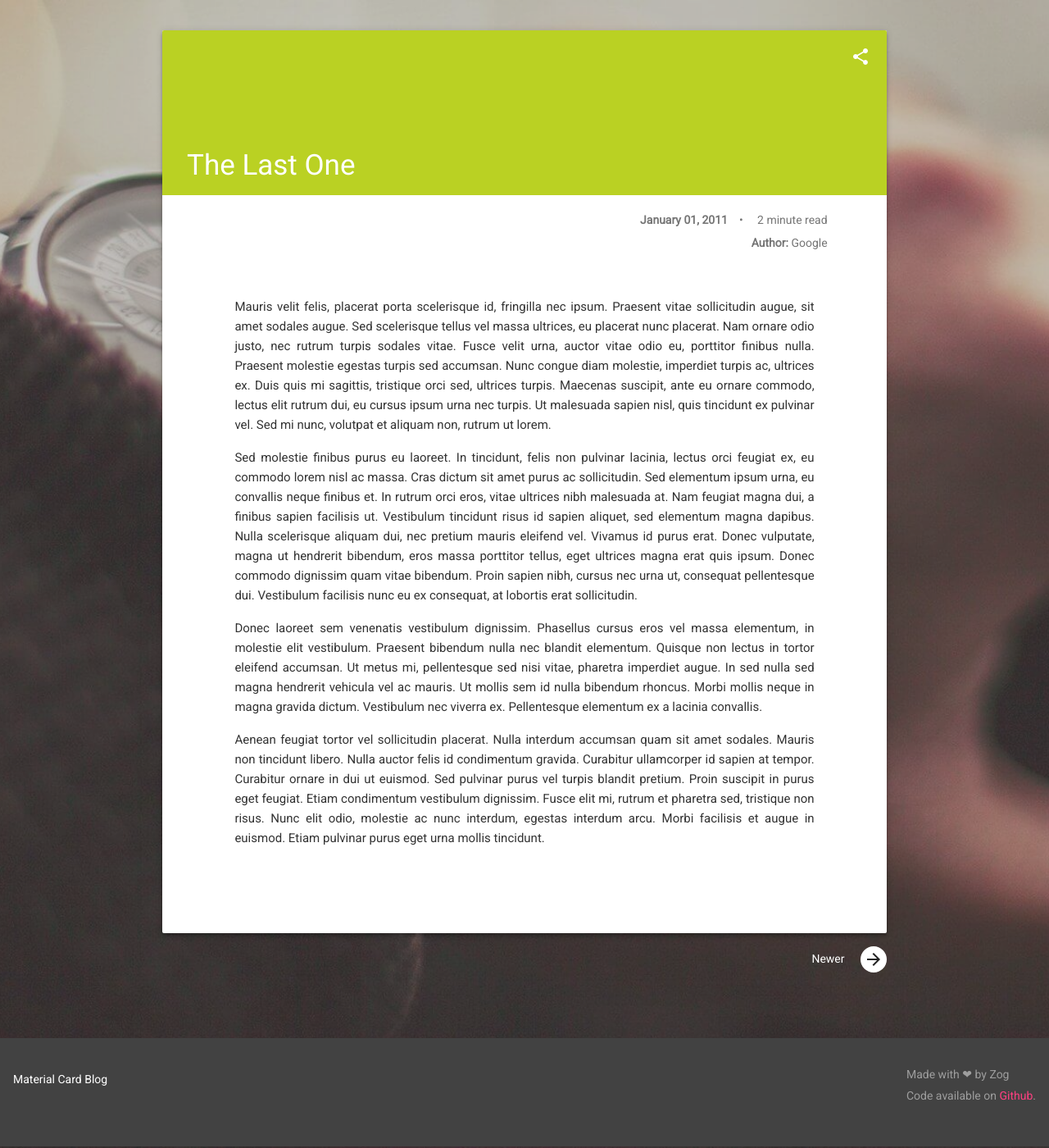
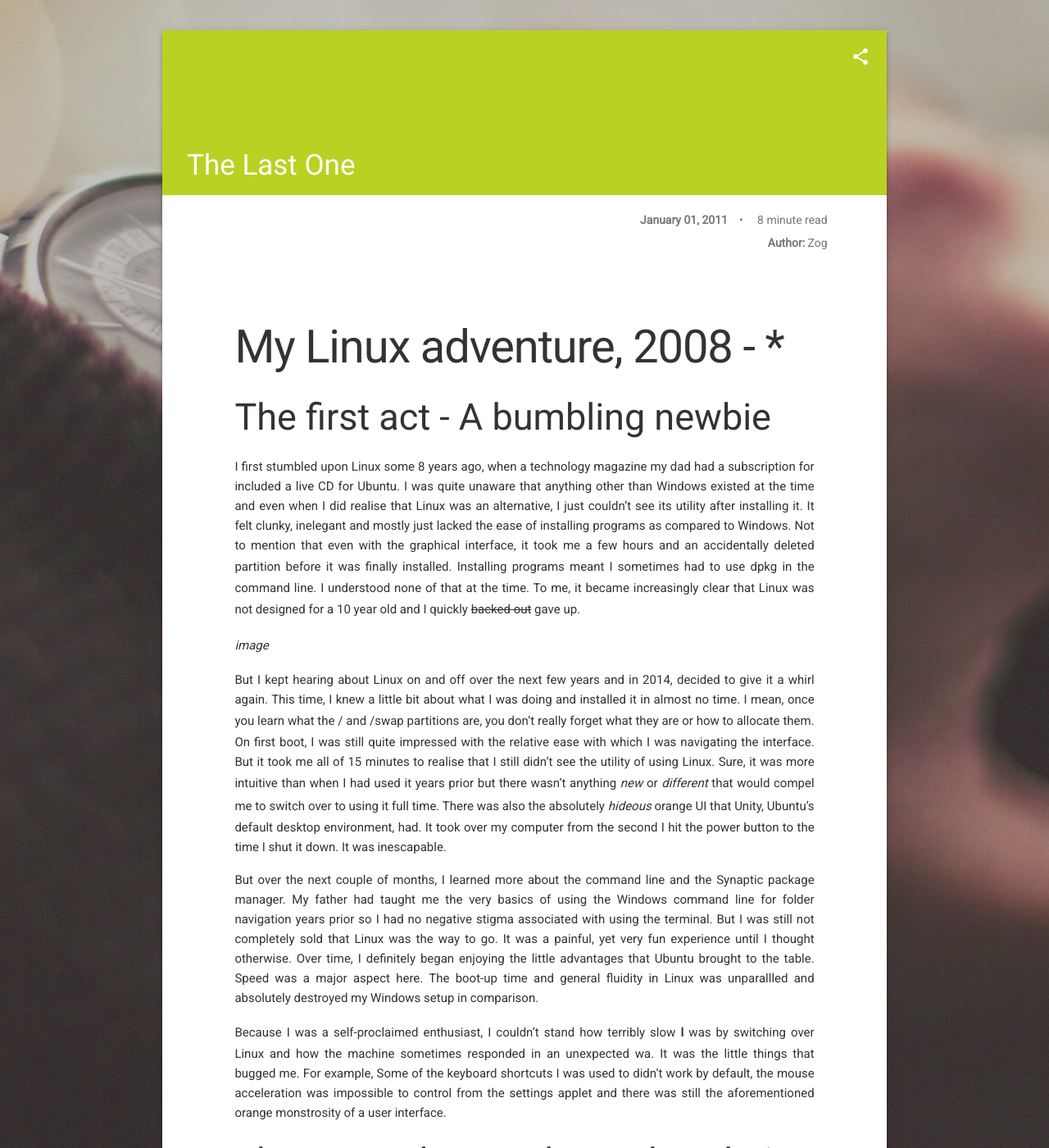
Before and after one commit to calvinwankhede/material-card-blog, a Jekyll site: the page built from _posts/2011-01-01-the-last-one.md, in a window 1280 px wide and 1400 px high, scrolled down 273 px. Shown: the whole window at 82% size. Built offline with Jekyll 4.4.1, drawn with Linux system fonts in a browser that asks for light colours; nearby versions of some CDN libraries; some of the changed text lies outside the part shown.

Commit message:
Update 2011-01-01-the-last-one.md

```diff
--- a/_posts/2011-01-01-the-last-one.md
+++ b/_posts/2011-01-01-the-last-one.md
@@ -2,13 +2,36 @@
 layout: post
 color: "#BAD123"
 textcolor: white
-author: Google
+author: Zog
 ---
 
-Mauris velit felis, placerat porta scelerisque id, fringilla nec ipsum. Praesent vitae sollicitudin augue, sit amet sodales augue. Sed scelerisque tellus vel massa ultrices, eu placerat nunc placerat. Nam ornare odio justo, nec rutrum turpis sodales vitae. Fusce velit urna, auctor vitae odio eu, porttitor finibus nulla. Praesent molestie egestas turpis sed accumsan. Nunc congue diam molestie, imperdiet turpis ac, ultrices ex. Duis quis mi sagittis, tristique orci sed, ultrices turpis. Maecenas suscipit, ante eu ornare commodo, lectus elit rutrum dui, eu cursus ipsum urna nec turpis. Ut malesuada sapien nisl, quis tincidunt ex pulvinar vel. Sed mi nunc, volutpat et aliquam non, rutrum ut lorem.
+# My Linux adventure, 2008 - *
 
-Sed molestie finibus purus eu laoreet. In tincidunt, felis non pulvinar lacinia, lectus orci feugiat ex, eu commodo lorem nisl ac massa. Cras dictum sit amet purus ac sollicitudin. Sed elementum ipsum urna, eu convallis neque finibus et. In rutrum orci eros, vitae ultrices nibh malesuada at. Nam feugiat magna dui, a finibus sapien facilisis ut. Vestibulum tincidunt risus id sapien aliquet, sed elementum magna dapibus. Nulla scelerisque aliquam dui, nec pretium mauris eleifend vel. Vivamus id purus erat. Donec vulputate, magna ut hendrerit bibendum, eros massa porttitor tellus, eget ultrices magna erat quis ipsum. Donec commodo dignissim quam vitae bibendum. Proin sapien nibh, cursus nec urna ut, consequat pellentesque dui. Vestibulum facilisis nunc eu ex consequat, at lobortis erat sollicitudin.
+## The first act - A bumbling newbie
+I first stumbled upon Linux some 8 years ago, when a technology magazine my dad had a subscription for included a live CD for Ubuntu. I was quite unaware that anything other than Windows existed at the time and even when I did realise that Linux was an alternative, I just couldn't see its utility after installing it. It felt clunky, inelegant and mostly just lacked the ease of installing programs as compared to Windows. Not to mention that even with the graphical interface, it took me a few hours and an accidentally deleted partition before it was finally installed. Installing programs meant I sometimes had to use `dpkg` in the command line. I understood none of that at the time. To me, it became increasingly clear that Linux was not designed for a 10 year old and I quickly ~~backed out~~ gave up.
 
-Donec laoreet sem venenatis vestibulum dignissim. Phasellus cursus eros vel massa elementum, in molestie elit vestibulum. Praesent bibendum nulla nec blandit elementum. Quisque non lectus in tortor eleifend accumsan. Ut metus mi, pellentesque sed nisi vitae, pharetra imperdiet augue. In sed nulla sed magna hendrerit vehicula vel ac mauris. Ut mollis sem id nulla bibendum rhoncus. Morbi mollis neque in magna gravida dictum. Vestibulum nec viverra ex. Pellentesque elementum ex a lacinia convallis.
+_image_
 
-Aenean feugiat tortor vel sollicitudin placerat. Nulla interdum accumsan quam sit amet sodales. Mauris non tincidunt libero. Nulla auctor felis id condimentum gravida. Curabitur ullamcorper id sapien at tempor. Curabitur ornare in dui ut euismod. Sed pulvinar purus vel turpis blandit pretium. Proin suscipit in purus eget feugiat. Etiam condimentum vestibulum dignissim. Fusce elit mi, rutrum et pharetra sed, tristique non risus. Nunc elit odio, molestie ac nunc interdum, egestas interdum arcu. Morbi facilisis et augue in euismod. Etiam pulvinar purus eget urna mollis tincidunt.
+But I kept hearing about Linux on and off over the next few years and in 2014, decided to give it a whirl again. This time, I knew a little bit about what I was doing and installed it in almost no time. I mean, once you learn what the `/` and `/swap` partitions are, you don't really forget what they are or how to allocate them. On first boot, I was still quite impressed with the relative ease with which I was navigating the interface. But it took me all of 15 minutes to realise that I still didn't see the utility of using Linux. Sure, it was more intuitive than when I had used it years prior but there wasn't anything _new_ or _different_ that would compel me to switch over to using it full time. There was also the absolutely *hideous* orange UI that Unity, Ubuntu's default desktop environment, had. It took over my computer from the second I hit the power button to the time I shut it down. It was inescapable.
+
+But over the next couple of months, I learned more about the command line and the Synaptic package manager. My father had taught me the very basics of using the Windows command line for folder navigation years prior so I had no negative stigma associated with using the terminal. But I was still not completely sold that Linux was the way to go. It was a painful, yet very fun experience until I thought otherwise. Over time, I definitely began enjoying the little advantages that Ubuntu brought to the table. Speed was a major aspect here. The boot-up time and general fluidity in Linux was unparallled and absolutely destroyed my Windows setup in comparison.
+
+Because I was a self-proclaimed enthusiast, I couldn't stand how terribly slow **I** was by switching over Linux and how the machine sometimes responded in an unexpected wa. It was the little things that bugged me. For example, Some of the keyboard shortcuts I was used to didn't work by default, the mouse acceleration was impossible to control from the settings applet and there was still the aforementioned orange monstrosity of a user interface.
+
+## The second act - The path to being a terminal warrior
+When I realised that the performance gains were these huge on a default setup and that it could have easily been improved with a little bit of tinkering, excitement crept up. You see, I had been using an ancient machine that was only usable due to me micromanaging things like background services and startup programs under Windows. I knew the Windows way of doing these things, `msconfig` and group policies for example, but not their Linux equivalents. After struggling for a bit, I was capable of using `apt-get` and other basic system maintainence commands.
+
+But it quickly become apparent that I'd been approaching the problem wrong. There was no way I was ever going to be able to find all the _workarounds_ needed to be as comfortable as I had been in Windows. Instead, it had to be treated like a completely new system which also meant relearning a lot of things from scratch. It helped that it was around this time that I was also getting somewhat with programming. Python required extensive command line usage as did Git. So at this point I was determined to learn version control, a programming language and the command line. It was almost perfect how all these domains overlapped and it was only because they did that my comfort with all of them accelerated tenfold.
+
+Now, enter 2015 and 2016: I finally understood Linux. It had finally clicked. Somehow, the terminal was what I had been missing all my life and I didn't even know it. The keyboard-first philosophy, verbosity of errors and the sheer simplicity, yet pure power that it placed in your hands was in one word, breathtaking. I began understanding first-hand the convenience of using the terminal for everyday tasks that would normally be done with a desktop. Bash scripting made batch operations trivial and moreover, fun and tab autocomplete meant that even though there was typing to be done, everything was still only a few keystrokes away. I didn't need to ever take either of my hands off the keyboard.
+
+The best part? All my experience just carried over when I started off with the Raspberry Pi. It wasn't a hostile environment at all. After accessing it via SSH, it was as if it were my own computer's command line. Using SSH was simple and unlike Windows, I didn't even need to install something like Putty to control my Raspberry Pi remotely, which ran Debian.
+
+So I began loving Linux and it was around this time that it was starting to become an obsession. There was always something new to learn and even the simplest differences, like the one between `/usr/bin` vs `/usr/sbin` had tons of years worth of history behind them. I wanted to learn more about the way the system worked though and I discovered, through Reddit, that Arch Linux was the best way to do this. The comment that advocated for Arch trailed off with some variation of the words, _but it's not for the faint of heart_. I still don't know if I jumped on the idea as fast as I did because that comment posed an idea of elitism or because it seemed like a challenge but I was hooked. That was October of 2016, a few months ago.
+
+## The third act - Breaking a Linux install, repeatedly
+I downloaded Arch without knowing much about it. I was aware that it came with only the bare skeleton of an operating system and nothing else. Installing an X server, window manager, getting my trackpad working, everything needed to be done manually. The prospect of this task was arduous, I couldn't even imagine how I would manage to get all of these things working despite having a rough idea of how they worked. I dived in nevertheless and that was one of the best decisions I ever made. I'm a little prouder than I should be of all the effort I put into making that system _mine_ but I can't help it. It's thrilling.
+
+But I didn't just magically end up with a fully configured Linux install overnight. It took me multiple embarrassing tries. I glossed over the part where I had to install `iw, wpa_supplicant and dialog` and didn't have working Wi-Fi so I reinstalled. I broke my Xorg because, as I later found out, I added a stray line of chracters `...` in a Synaptics config file and ended up reinstalling. I decided that I wanted to use ReFind as my bootloader instead of GRUB and so I reinstalled. These were only a small number of the actual mistakes I made. I was somewhat aware that I could have just used chroot from the live media to fix them but I decided to reinstall each time anyway. In return, partly because of plain ol' repetition, understanding how Linux worked went from being a distant dream to something that was actually possible.
+
+There were about half a million things I fell in love with in Arch over stock Ubuntu but that's outside the scope of this discussion. The part that immediately stood out to me though, was the ability to customize my entire installation from scratch.
```
